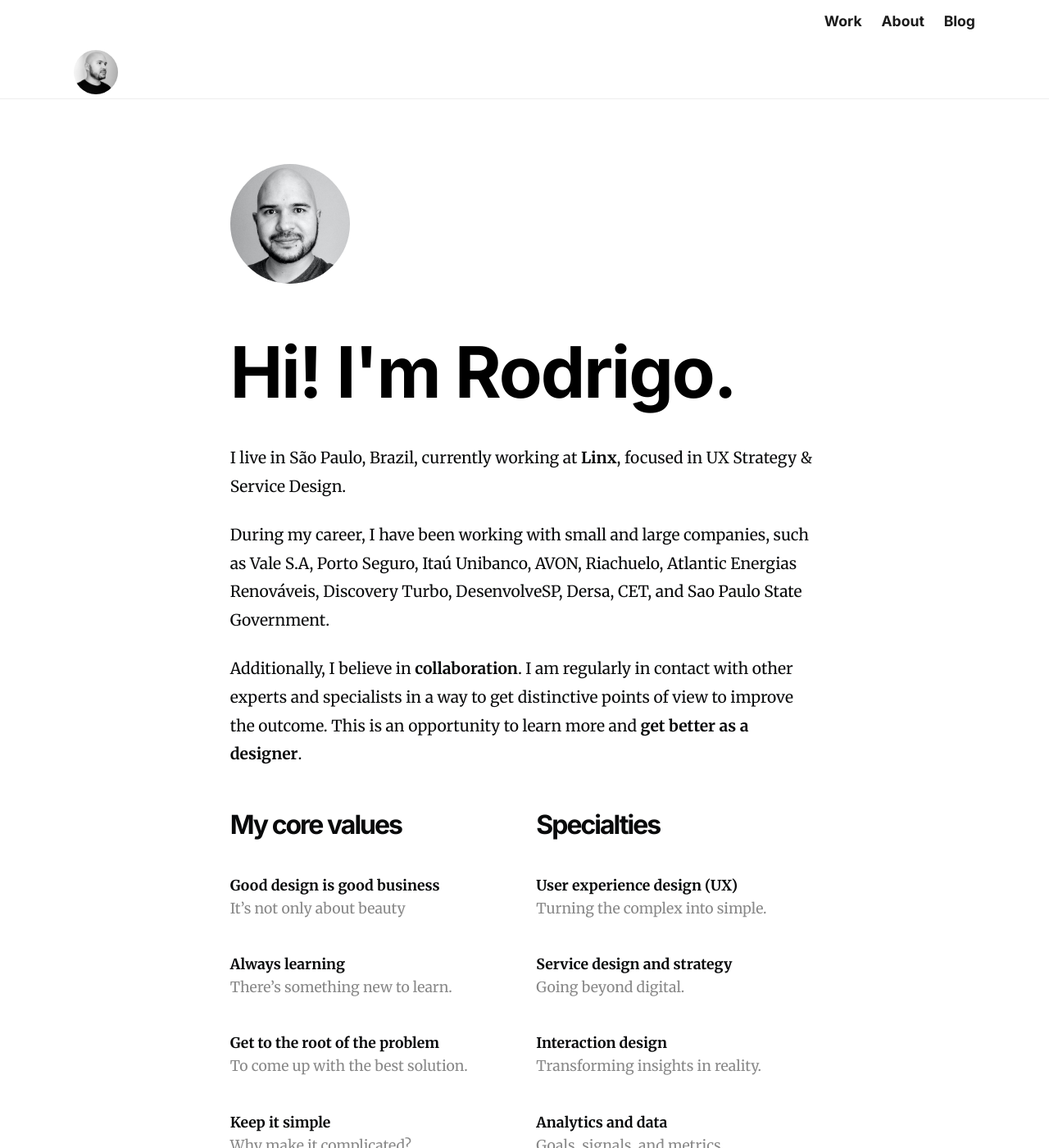
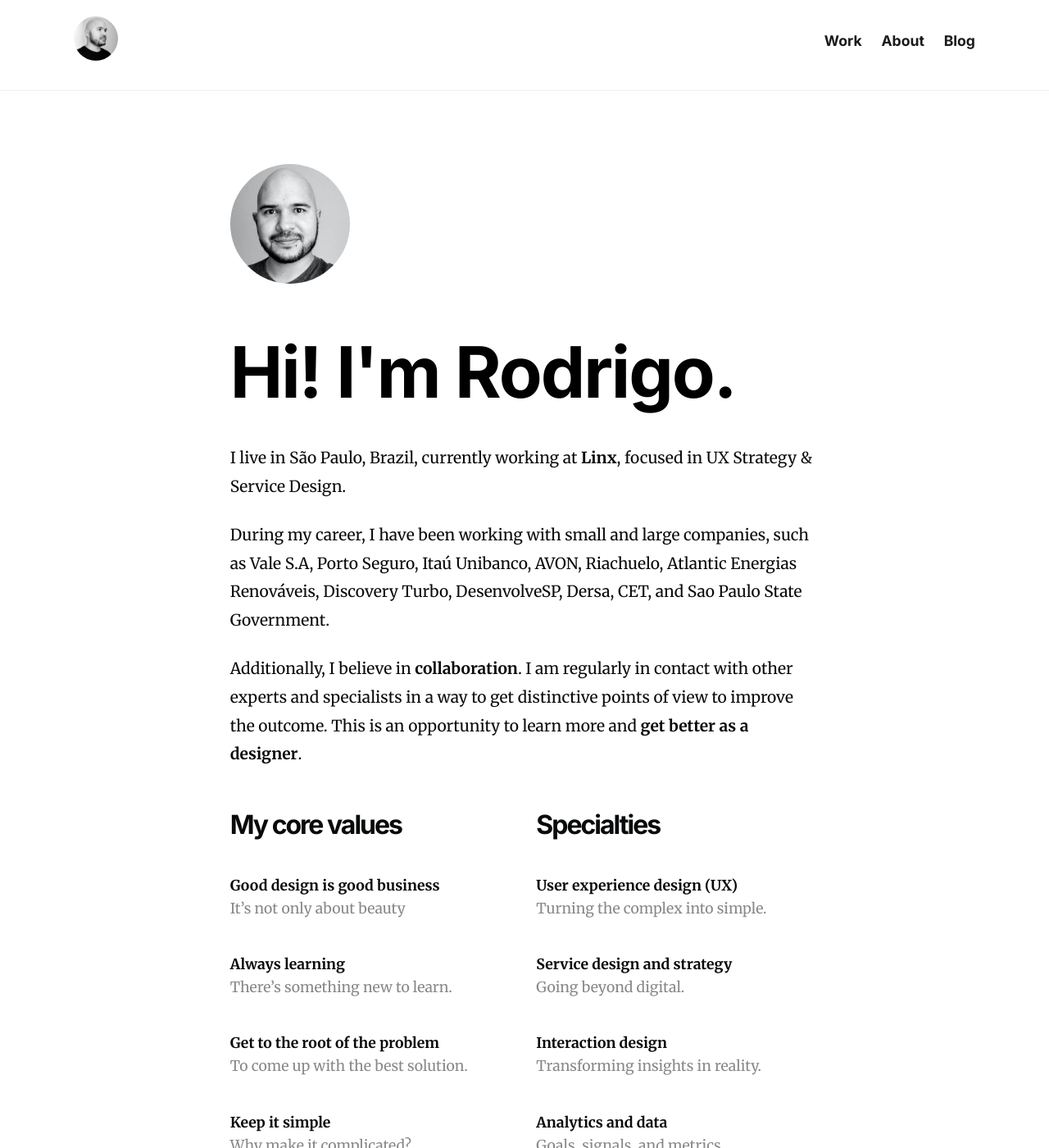
Before and after one commit to drigoteixeira/drigoteixeira.github.io, a Jekyll site: the page built from about/index.html, in a window 1280 px wide and 1400 px high. Shown: the whole window at 82% size. Built offline with Jekyll 4.4.1, drawn with Linux system fonts in a browser that asks for light colours.

Commit message:
Update header for mobile

```diff
--- a/_includes/header.html
+++ b/_includes/header.html
@@ -7,7 +7,6 @@
        <div class="row">
             <div class="six columns">
                 <div class="logo">
-                    <h1>Rodrigo Teixeira</h1>
                     <figure class="foto-logo">
                         <a href="/" title="{{site.name}}"><img src="/img/foto-avatar.jpg" alt="Rodrigo Teixeira" alt="Rodrigo Teixeira"></a>
                     </figure>
--- a/_scss/menu.scss
+++ b/_scss/menu.scss
@@ -1,7 +1,7 @@
 
 #site-header {
 	position: fixed;
-	height: 120px;
+	height: 110px;
 	top: 0;
 	width: 100%;
 	z-index: 100;
@@ -10,8 +10,13 @@
     border-bottom: 1px solid $gray-E;
 }
 #site-header.hide {
-	top: -121px;
+	top: -110px;
 }
+
+.foto-logo {
+    margin-top: 20px;
+}
+
 
 .foto-logo img {
     width: 54px;
@@ -43,14 +48,13 @@
 
 
 .menu {
-    margin: 10px 0;
     text-align: right;
-
-
+    margin: 0;
 }
 
 .menu li {
     list-style: none;
+    line-height: 100px;
     display: inline-block;
     font-size: 1.1em;
     font-weight: 700;
@@ -68,11 +72,11 @@
 
 
     #site-header {
-        height: 150px;
+        height: 180px;
     }
 
     #site-header.hide {
-        top: -151px;
+        top: -180px;
     }
 
     .logo {
@@ -94,6 +98,10 @@
     }
     .menu {
         text-align: center;
-        margin: 40px 0 0 0;
+        margin: -20px 0 0 0;
+    }
+
+    .menu li {
+        line-height: 100px;
     }
 }
```
Also changed, not shown: img/foto-avatar.jpg.
